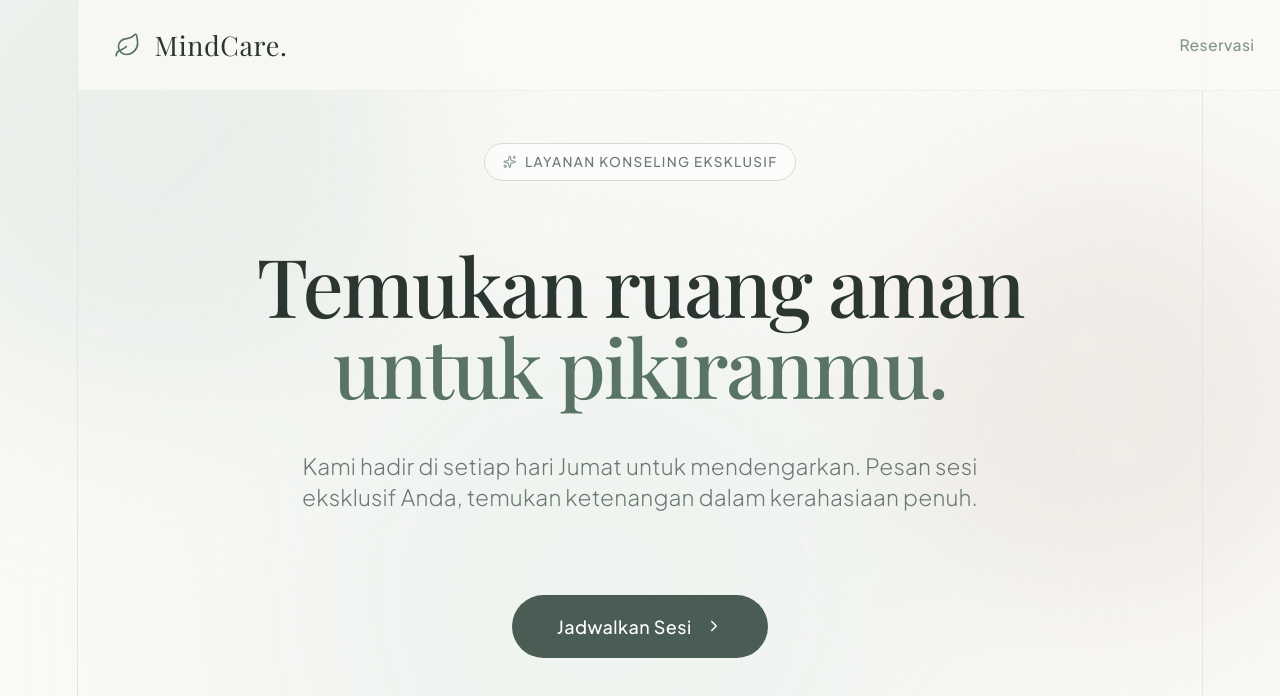
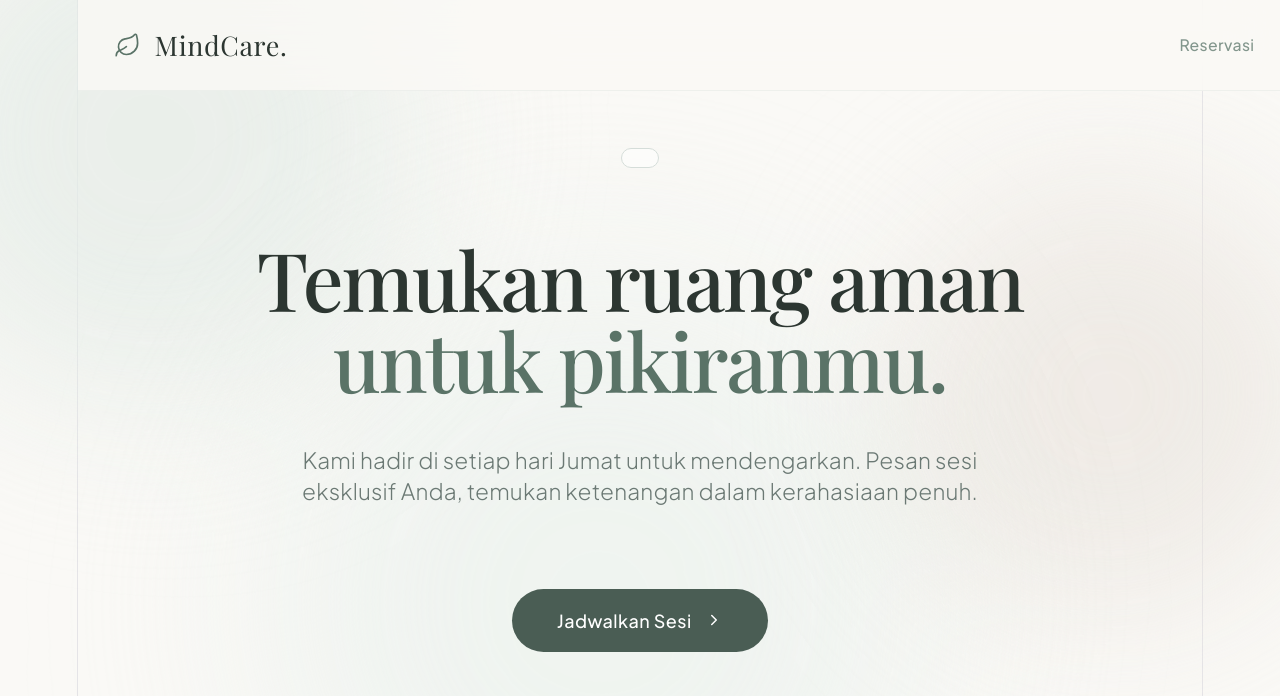
Before and after one commit to khafhrnsaa/M-HITS, a React (Vite) app: page / in a window 1280 px wide. Shown: the top 696 px of the page. Built offline with nearby package versions, Linux system fonts and the light colour scheme; a web font is replaced by a local one.

Commit message:
Update App.jsx

```diff
--- a/src/App.jsx
+++ b/src/App.jsx
@@ -69,8 +69,6 @@ const HomeView = ({ setView }) => (
   <div className="relative z-10 flex-1 flex flex-col items-center justify-center p-6 min-h-screen text-center">
     <div className="max-w-3xl space-y-10 animate-slide-up">
       <div className="inline-flex items-center px-4 py-2 rounded-full border border-[#D5DDD9] bg-white/50 backdrop-blur-sm text-[#6B7974] text-xs font-medium tracking-widest uppercase mb-4">
-        <Sparkles className="w-3 h-3 mr-2 text-[#8BA398]" />
-        Layanan Konseling Eksklusif
       </div>
       <h1 className="font-serif text-5xl md:text-7xl text-[#2C3631] leading-[1.1] tracking-tight">
         Temukan ruang aman <br className="hidden md:block" />
```
